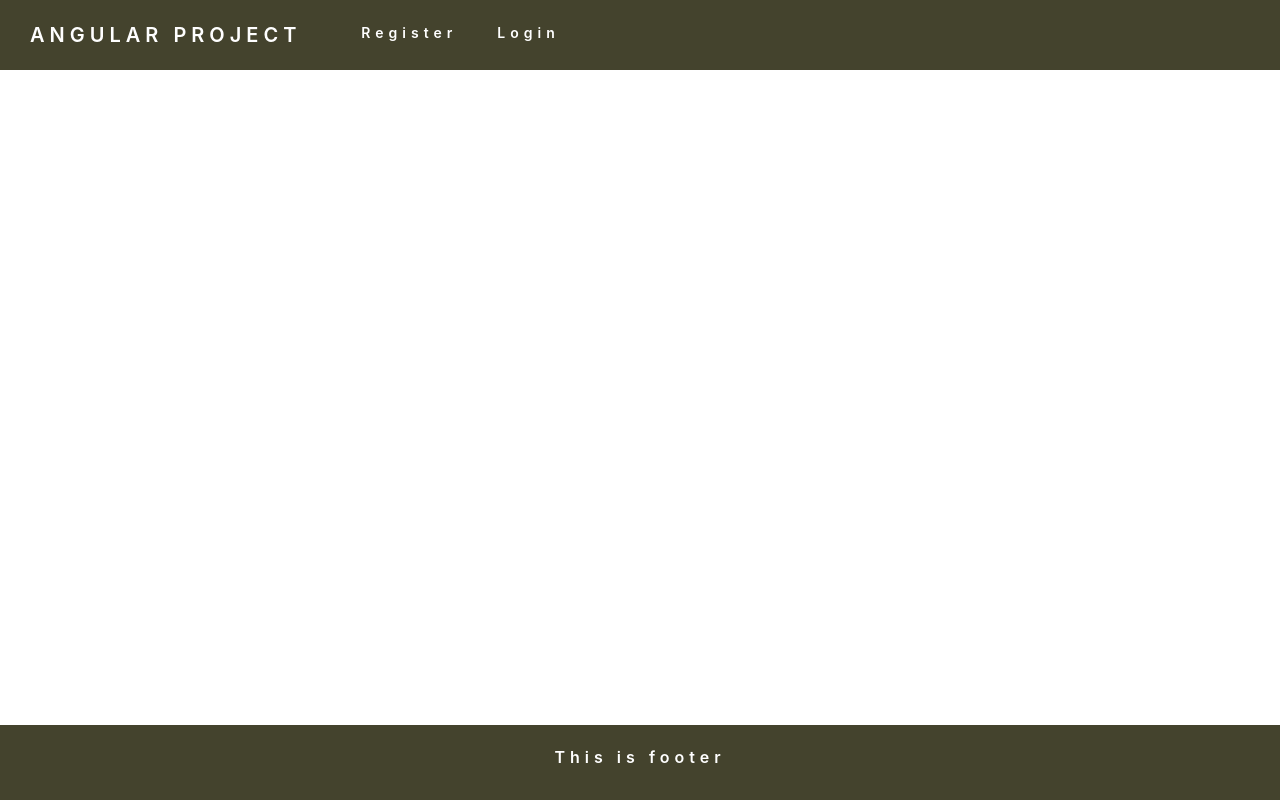
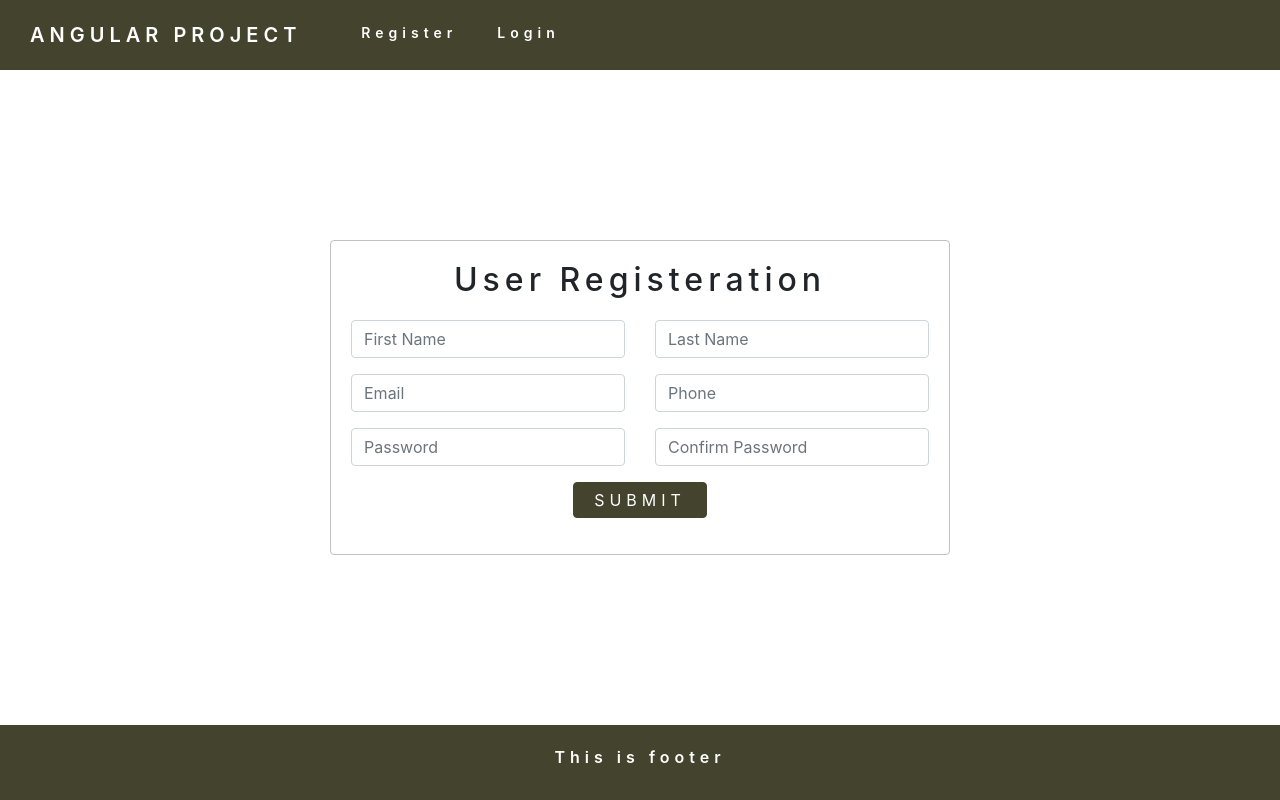
Before and after one commit to lalit12398/ngproject, an Angular app: page /register in a window 1280 px wide. Before the commit this address led to /. Built offline with nearby package versions, Linux system fonts and the light colour scheme.

Commit message:
adding login and registration forms

```diff
--- a/src/app/app-routing.module.ts
+++ b/src/app/app-routing.module.ts
@@ -1,11 +1,15 @@
 import { NgModule } from '@angular/core';
 import { Routes, RouterModule } from '@angular/router';
 import { HomeComponent} from './home/home.component';
+import { LoginComponent } from './login/login.component';
+import { RegisterComponent } from './register/register.component';
 
 
 const routes: Routes = [
-{path: '', component: HomeComponent },
+{path: '', component: LoginComponent },
+{path: 'login', component: LoginComponent},
 {path: 'home', component: HomeComponent},
+{path: 'register', component: RegisterComponent}
 ];
 
 @NgModule({
--- a/src/app/header/header.component.html
+++ b/src/app/header/header.component.html
@@ -2,8 +2,8 @@
 	<a class="head-brand" href="#">Angular Project</a>
 	<div class="navigation">
 		<ul>
-			<li><a>Register</a></li>
-			<li><a>Login</a></li>
+			<li><a [routerLink] = "['register']">Register</a></li>
+			<li><a [routerLink] = "['login']">Login</a></li>
 		</ul>
 	</div>
 </div>
--- a/src/app/home/home.component.html
+++ b/src/app/home/home.component.html
@@ -1,9 +1 @@
-<div>
-
-	<div class="home-box">
-		<ul class="box-wrapper">
-			<li>Login</li>
-			<li>Register</li>
-		</ul>
-	</div>
-</div>
+<p>this is home</p>
--- /dev/null
+++ b/src/app/login/login.component.html
@@ -0,0 +1,23 @@
+<div class="login-box box">
+	<div class="box-wrapper">
+		<form [formGroup]="loginForm" (ngSubmit)="login()">
+			<h2>User Login</h2>
+			<div class="form-group">
+				<input type="text" name="usename" class="form-control" placeholder="Email" formControlName="email" required [ngClass]="{'invalid':submitted && f.email.errors, 'valid': submitted && !f.email.errors}">
+				<div *ngIf="submitted && f.email.errors">
+					<p *ngIf="f.email.errors.required" class="error">Email is required.</p>
+					<p *ngIf="f.email.errors.email" class="error">Invalid Email Address</p>
+				</div>
+			</div>
+			<div class="form-group">
+				<input type="password" name="pass" class="form-control" placeholder="Password" formControlName="pass" required [ngClass]="{'invalid': submitted && f.pass.errors, 'valid': submitted && !f.pass.errors}">
+				<div *ngIf="submitted && f.pass.errors">
+					<p *ngIf="f.pass.errors.required" class="error">Password is required.</p>
+				</div>
+			</div>
+			<div class="form-group center">
+				<button type="submit" class="ng-btn">Login</button>
+			</div>
+		</form>
+	</div>
+</div>
--- /dev/null
+++ b/src/app/login/login.component.ts
@@ -0,0 +1,52 @@
+import { Component, OnInit } from '@angular/core';
+import { FormGroup, FormBuilder, Validators } from '@angular/forms';
+import { Router } from '@angular/router';
+
+@Component({
+	selector: 'app-login',
+	templateUrl: './login.component.html',
+	styleUrls: ['./login.component.css']
+})
+export class LoginComponent implements OnInit {
+	loginForm : FormGroup;
+	submitted = false;
+	user = [
+	{email: "lalit@yopmail.com", pass: "Qwerty@123"},
+	{email: "swapy@yopmail.com", pass: "Qwerty@123"},
+	];
+	constructor(public builder : FormBuilder, public router : Router) {
+
+	}
+
+	ngOnInit() {
+		this.loginForm = this.builder.group({
+			email: ['', [Validators.required, Validators.email]],
+			pass: ['', Validators.required]
+		});
+	}
+
+	get f(){
+		return this.loginForm.controls;
+	}
+
+	login(){
+		this.submitted = true;
+		const email = this.loginForm.controls.email.value;
+		const password = this.loginForm.controls.pass.value;
+
+		let isLogged = false;
+		let loggedUser = this.user.find( data => {
+			if (data.email === email && data.pass === password ) {
+				isLogged = true;
+				this.router.navigate(['/home']);
+			}
+			this.router.navigate(['/login']);
+			return true;
+		})
+		console.log(this.user);
+		console.log(`${email}
+			${password}
+			${isLogged}`);
+	}
+
+}
--- a/src/app/register/register.component.html
+++ b/src/app/register/register.component.html
@@ -1,3 +1,48 @@
-<p>
-  register works!
-</p>
+<div class="box reg-box">
+	<div class="box-wrapper">
+		<form>
+			<h2>User Registeration</h2>
+			<div class="row">
+				<div class="col-md-6">
+					<div class="form-group">
+						<input type="text" name="fname" class="form-control" placeholder="First Name">
+					</div>
+				</div>
+				<div class="col-md-6">
+					<div class="form-group">
+						<input type="text" name="lname" class="form-control" placeholder="Last Name">
+					</div>
+				</div>
+			</div>
+			<div class="row">
+				<div class="col-md-6">
+					<div class="form-group">
+						<input type="email" name="email" class="form-control" placeholder="Email">
+					</div>
+				</div>
+				<div class="col-md-6">
+					<div class="form-group">
+						<input type="number" name="phone" class="form-control" placeholder="Phone">
+					</div>
+				</div>
+			</div>
+			<div class="row">
+				<div class="col-md-6">
+					<div class="form-group">
+						<input type="password" name="pass" class="form-control" placeholder="Password">
+					</div>
+				</div>
+				<div class="col-md-6">
+					<input type="password" name="cpass" class="form-control" placeholder="Confirm Password">
+				</div>
+			</div>
+			<div class="row">
+				<div class="col-md-12">
+					<div class="form-group center">
+						<button class="ng-btn">Submit</button>
+					</div>
+				</div>
+			</div>
+		</form>
+	</div>
+</div>
--- a/src/app/register/register.component.ts
+++ b/src/app/register/register.component.ts
@@ -1,15 +1,25 @@
 import { Component, OnInit } from '@angular/core';
+import { FormBuilder, FormGroup, Validators } from '@angular/forms';
 
 @Component({
-  selector: 'app-register',
-  templateUrl: './register.component.html',
-  styleUrls: ['./register.component.css']
+	selector: 'app-register',
+	templateUrl: './register.component.html',
+	styleUrls: ['./register.component.css']
 })
 export class RegisterComponent implements OnInit {
+	regForm : FormGroup;
+	submitted = false;
 
-  constructor() { }
+	constructor(public builder : FormBuilder) { }
 
-  ngOnInit() {
-  }
+	ngOnInit() {
+
+		this.regForm = this.builder.group({
+			fname: ['', Validators.required],
+			lname: ['', Validators.required],
+			email: ['', [Validators.required, Validators.email]],
+			phone: ['', [Validators.required, Validators.maxLength(10), Validators.pattern('[0-9]*')]]
+		})
+	}
 
 }
--- a/src/styles.css
+++ b/src/styles.css
@@ -5,7 +5,41 @@
 	font-weight: 600;
 	letter-spacing: 5px;
 }
-
+.ng-btn {
+	background-color: #44432d;
+	border: 1px solid #44432d;
+	width: auto;
+	padding: 5px 20px;
+	color: #fff;
+	letter-spacing: 5px;
+	border-radius: 4px;
+	text-transform: uppercase;
+}
+.ng-btn:hover {
+	background-color: #000;
+}
+.invalid {
+	border-left: 8px solid #ff6e4d!important;
+}
+.valid {
+	border-left: 8px solid green!important;
+}
+.error {
+	color: #ff6e4d;
+}
+.center {
+	text-align: center;
+}
+a{
+	color: #fff!important;
+}
+a:hover{
+	color: #fff!important;
+	text-decoration: none!important;
+}
+h2{
+	margin-bottom: 20px!important;
+}
 /* header css */
 .header{
 	display: flex;
@@ -32,15 +66,27 @@
 	cursor: pointer;
 }
 
-.home-box {
+/* login box */
+.box {
 	height: calc(100vh - 145px);
 	display: table;
-	width: 100%;
-	text-align: center;
+	margin: auto;
+}
+.login-box {
+	width: 400px;
 }
 .box-wrapper {
 	display: table-cell;
 	vertical-align: middle;
+}
+.box-wrapper form{
+	padding: 20px;
+	border: 1px solid #c1c1c1;
+	border-radius: 4px;
+}
+.box-wrapper h2 {
+	text-align: center;
+	letter-spacing: 5px;
 }
 
 /* footer css */
```
Also changed, not shown: src/app/app.module.ts (+7 -3 lines), src/app/login/login.component.css (added), 1 other file (tests, documents, lock files or other folders).
